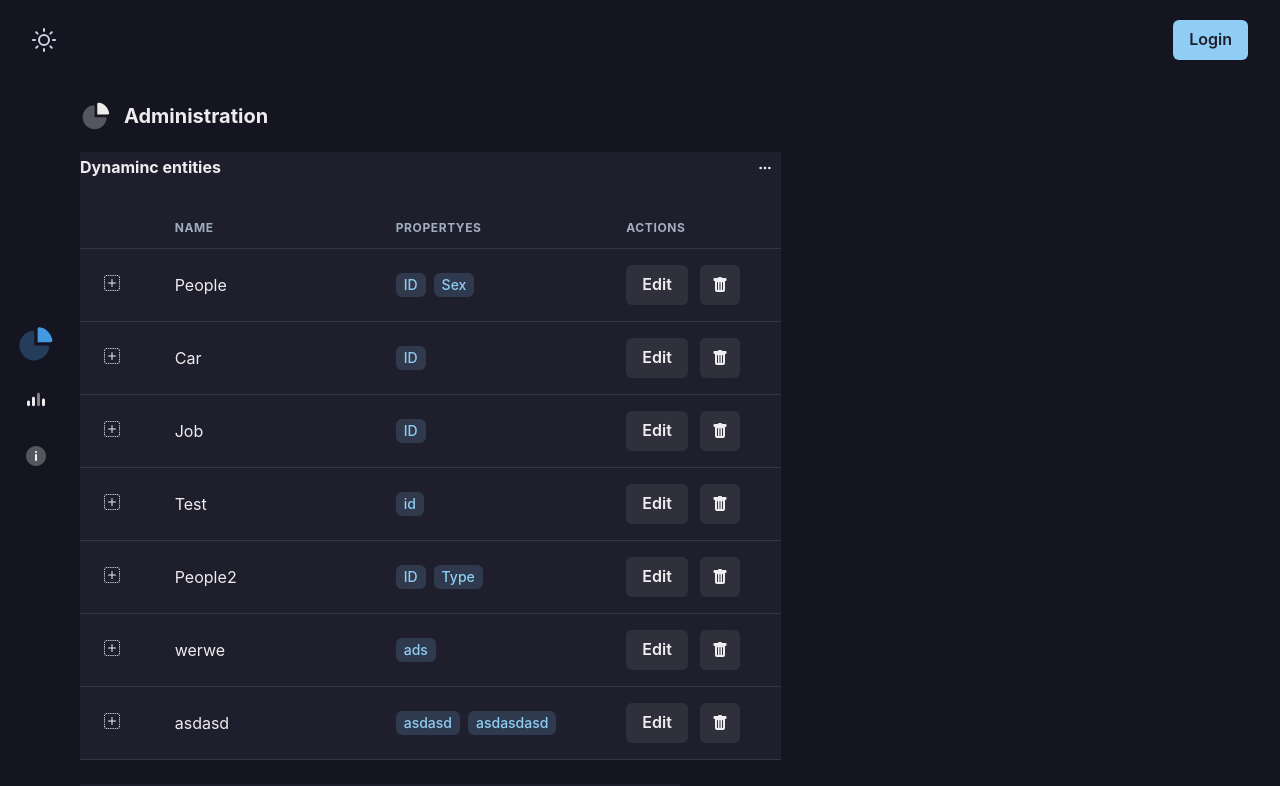
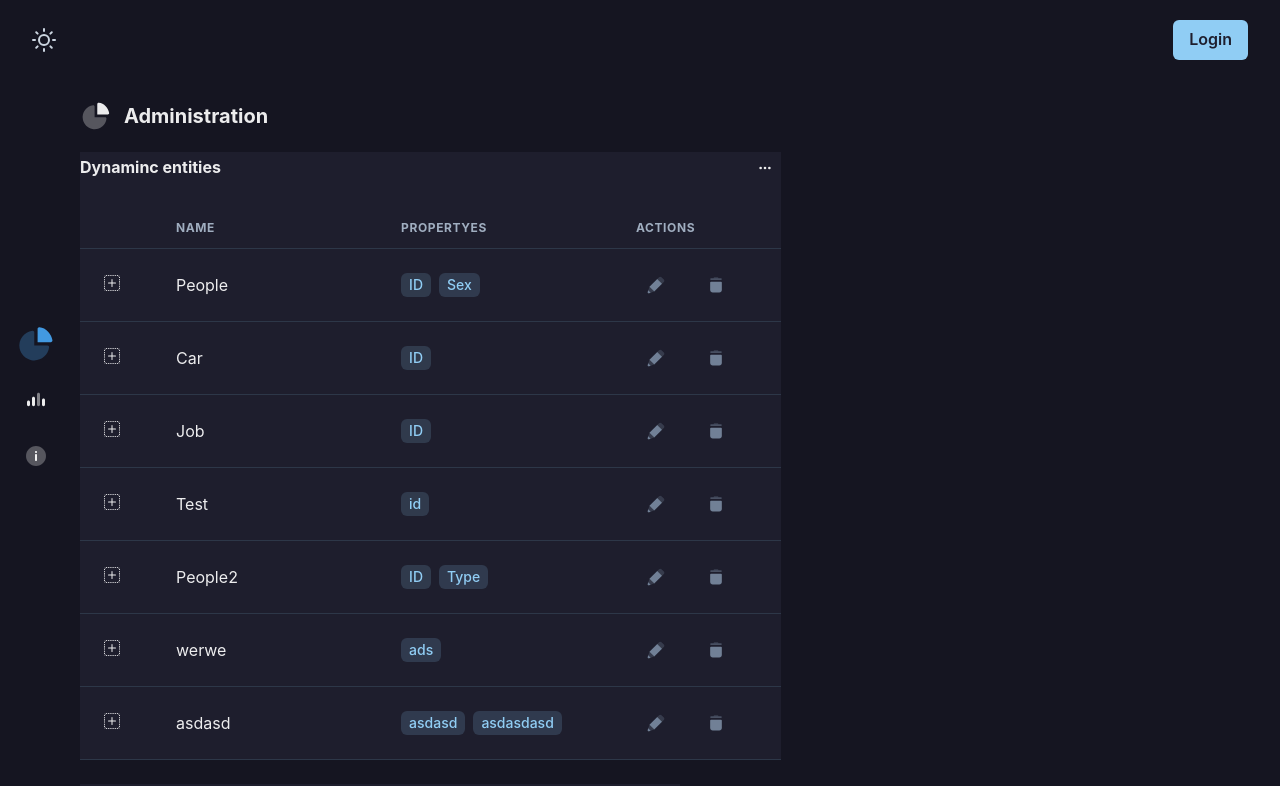
Before and after one commit to TheSpectreTeam/Octopus.GUI, a React app: page /admin in a window 1280 px wide. Shown: the top 786 px of the page. Built offline with nearby package versions, Linux system fonts and the light colour scheme; data requests are answered from the project's data file.

Commit message:
feat(DynamicEntities)[OCT-30]: added delete mutation, confirm popover when removed

```diff
--- /dev/null
+++ b/src/common/HoverIcon/index.tsx
@@ -0,0 +1,35 @@
+import { Icon, useColorModeValue } from "@chakra-ui/react";
+import React from "react";
+
+type HoverIconProps = {
+    icon: any;
+    lightColor?: string;
+    darkColor?: string;
+    hoverColor: string;
+    [x: string]: any;
+};
+
+const HoverIcon: React.FC<HoverIconProps> = ({
+    icon,
+    lightColor='gray.300',
+    darkColor='gray.500',
+    hoverColor,
+    ...rest
+}) => {
+    return (
+        <Icon
+            as={icon}
+            h={5}
+            w={5}
+            color={useColorModeValue(lightColor, darkColor)}
+            sx={{
+                ".hovered-icon-btn:hover &": {
+                    color: hoverColor,
+                },
+            }}
+            {...rest}
+        />
+    );
+};
+
+export default HoverIcon;
--- /dev/null
+++ b/src/features/DynamicEntities/ConfirmPopover/index.tsx
@@ -0,0 +1,103 @@
+import {
+    Button,
+    IconButton,
+    Popover,
+    PopoverArrow,
+    PopoverBody,
+    PopoverContent,
+    PopoverHeader,
+    PopoverTrigger,
+    useDisclosure,
+    PopoverCloseButton,
+    ButtonGroup,
+    PopoverFooter,
+    Box,
+    useColorModeValue,
+    type ComponentWithAs,
+    type IconProps,
+} from "@chakra-ui/react";
+import React from "react";
+import HoverIcon from "../../../common/HoverIcon";
+
+type ConfirmPopoverProps = {
+    onConfirm: ()=>void;
+    onCancel?: () => void;
+    targetIcon: ComponentWithAs<"svg", IconProps>;
+    description?: string;
+    title?: string;
+    cancelText?: string;
+    confirmText?: string;
+};
+
+const ConfirmPopover: React.FC<ConfirmPopoverProps> = ({
+    onConfirm,
+    onCancel,
+    targetIcon,
+    description,
+    title,
+    cancelText,
+    confirmText,
+}) => {
+    const { isOpen, onClose, onOpen } = useDisclosure();
+    const handleConfirm = () => {
+        onConfirm();
+        onClose();
+    };
+    return (
+        <Box>
+            <Popover
+                returnFocusOnClose={false}
+                isOpen={isOpen}
+                onClose={onClose}
+                onOpen={onOpen}
+                placement="auto"
+                closeOnBlur={true}
+            >
+                <PopoverTrigger>
+                    <IconButton
+                        className="hovered-icon-btn"
+                        size="md"
+                        variant="ghost"
+                        aria-label="delete-entity"
+                        icon={
+                            <HoverIcon
+                                icon={targetIcon}
+                                lightColor="gray.300"
+                                darkColor="gray.500"
+                                hoverColor="red.300"
+                            />
+                        }
+                    />
+                </PopoverTrigger>
+                <PopoverContent>
+                    <PopoverHeader fontWeight="semibold">
+                        {title || "Confirmation"}
+                    </PopoverHeader>
+                    <PopoverArrow
+                        bg={useColorModeValue("grey.100", "grey.800")}
+                    />
+                    <PopoverCloseButton />
+                    <PopoverBody>
+                        {description ||
+                            "Are you sure you want to continue with your action?"}
+                    </PopoverBody>
+                    <PopoverFooter display="flex" justifyContent="flex-end">
+                        <ButtonGroup size="sm">
+                            <Button
+                                variant="outline"
+                                onClick={onCancel || onClose}
+                            >
+                                {cancelText || "Cancel"}
+                            </Button>
+                            <Button colorScheme="red" onClick={handleConfirm}>
+                                {confirmText || " Apply"}
+                            </Button>
+                        </ButtonGroup>
+                    </PopoverFooter>
+                </PopoverContent>
+            </Popover>
+        </Box>
+    );
+};
+
+export default ConfirmPopover;
--- a/src/features/DynamicEntities/Modal/index.tsx
+++ b/src/features/DynamicEntities/Modal/index.tsx
@@ -62,7 +62,7 @@ const ActionModal: React.FC<Props> = ({ isOpen, onClose }) => {
     });
 
     const backButtonRef = useRef(null);
-
+    const initialRef = useRef(null)
     const {
         isOpen: isAlertOpen,
         onOpen: onAlertOpen,
@@ -90,6 +90,7 @@ const ActionModal: React.FC<Props> = ({ isOpen, onClose }) => {
     return (
         <>
             <Modal
+                initialFocusRef={initialRef}
                 scrollBehavior="outside"
                 closeOnOverlayClick={false}
                 blockScrollOnMount={false}
@@ -103,6 +104,7 @@ const ActionModal: React.FC<Props> = ({ isOpen, onClose }) => {
                         <ModalCloseButton />
                         <ModalBody>
                             <BodyContent
+                                ref = {initialRef}
                                 control={control}
                                 errors={errors}
                                 remove={remove}
--- a/src/features/DynamicEntities/index.tsx
+++ b/src/features/DynamicEntities/index.tsx
@@ -3,7 +3,6 @@ import {
     Flex,
     Heading,
     IconButton,
-    Button,
     Icon,
     Menu,
     MenuButton,
@@ -12,10 +11,10 @@ import {
     useDisclosure,
     Skeleton as ChakraSkeleton,
     Tag,
+    ButtonGroup,
 } from "@chakra-ui/react";
 import {
     BsDashSquareDotted,
-    BsFillTrashFill,
     BsPlusSquareDotted,
     BsThreeDots,
 } from "react-icons/bs";
@@ -29,6 +28,9 @@ import ActionModal from "./Modal";
 import { useGetDynamicEntities } from "./querys";
 import Skeleton from "./Skeleton";
 import { useDelete } from "./mutations";
+import ConfirmPopover from "./ConfirmPopover";
+import { EditIcon, TrashIcon } from "../../assets";
+import HoverIcon from "../../common/HoverIcon";
 
 export type DynamicEntityDBProperty = {
     dataBaseTypeName: string;
@@ -50,15 +52,16 @@ export type DynamicEntitiesData = {
     entityName: string;
     properties: Array<DataProperty>;
 };
+
 const SKELETON_ROWS = 5;
 
 const DynamicEntities = () => {
     const { isOpen: isOpenAction, onClose, onOpen } = useDisclosure();
-    const [isEdit, setIsEdit] = React.useState<boolean>(false);
-    const [selectedData, setSelectedData] = React.useState(null);
 
     const { data, isLoading } = useGetDynamicEntities();
+
     const mutation = useDelete();
+
     const handleUserKeyPress = React.useCallback((event: KeyboardEvent) => {
         const { code } = event;
         if (event.ctrlKey && code === "KeyA") {
@@ -74,8 +77,15 @@ const DynamicEntities = () => {
         };
     }, [handleUserKeyPress]);
 
+    const handleDelete = React.useCallback(
+        (id: any) => {
+            mutation.mutate(id);
+        },
+        [mutation]
+    );
+
     const tableData: DynamicEntitiesData[] = React.useMemo(
-        (): DynamicEntitiesData[] => data,
+        (): DynamicEntitiesData[] => data ?? null,
         [data]
     );
 
@@ -129,20 +139,23 @@ const DynamicEntities = () => {
                 id: "Actions",
                 Header: "Actions",
                 Cell: ({ row }: any) => (
-                    <Flex gap={3}>
-                        <Button
-                            onClick={()=>console.log(row.original)}
-                        >
-                            Edit
-                        </Button>
+                    <ButtonGroup gap={3}>
                         <IconButton
-                            aria-label="delete-entity"
-                            icon={<BsFillTrashFill />}
-                            onClick={() => {
-                                mutation.mutate(row?.original?.id);
-                            }}
+                            variant="ghost"
+                            aria-label="edit-entity"
+                            className="hovered-icon-btn"
+                            icon={
+                                <HoverIcon
+                                    icon={EditIcon}
+                                    hoverColor="blue.400"
+                                />
+                            }
                         />
-                    </Flex>
+                        <ConfirmPopover
+                            onConfirm={() => handleDelete(row?.original?.id)}
+                            targetIcon={TrashIcon}
+                        />
+                    </ButtonGroup>
                 ),
             },
         ]);
--- a/src/features/DynamicEntities/querys/index.ts
+++ b/src/features/DynamicEntities/querys/index.ts
@@ -4,8 +4,12 @@ import axios from "axios";
 const getDynamicEntities = () => axios.get("http://localhost:3004/de");
 
 export const useGetDynamicEntities = () => {
-    return useQuery("dynamic-entities", async () => {
-        const { data } = await getDynamicEntities();
-        return data;
-    });
+    return useQuery(
+        "dynamic-entities",
+        async () => {
+            const { data } = await getDynamicEntities();
+            return data;
+        },
+        { refetchOnWindowFocus: false, retry: false }
+    );
 };
--- a/src/theme/components/Modal.tsx
+++ b/src/theme/components/Modal.tsx
@@ -2,7 +2,6 @@ import { mode } from "@chakra-ui/theme-tools";
 
 const Modal = {
     baseStyle: (props: any) => ({
-        bg: "red",
         dialog: {
             background: mode("white", "gray.800")(props),
         },
--- /dev/null
+++ b/src/theme/components/Popover.tsx
@@ -0,0 +1,8 @@
+import { mode } from "@chakra-ui/theme-tools";
+
+const Popover = {
+    baseStyle: (props: any) => ({
+        content: { bg: mode("white", "gray.800")(props), arrow:{bg:'red'} },
+    }),
+};
+export default Popover;
--- a/src/theme/index.ts
+++ b/src/theme/index.ts
@@ -2,6 +2,7 @@ import { extendTheme } from "@chakra-ui/react";
 import { mode } from "@chakra-ui/theme-tools";
 import Card from "./components/Card";
 import Modal from "./components/Modal";
+import Popover from "./components/Popover";
 
 const config = {
     initialColorMode: "dark",
@@ -18,6 +19,7 @@ const colors = {
 const components = {
     Card,
     Modal,
+    Popover,
 };
 
 const styles = {
```
Also changed, not shown: src/assets/icons/index.tsx (+66 -1 lines), src/features/DynamicEntities/Modal/BodyContent/index.tsx (+19 -18 lines).
